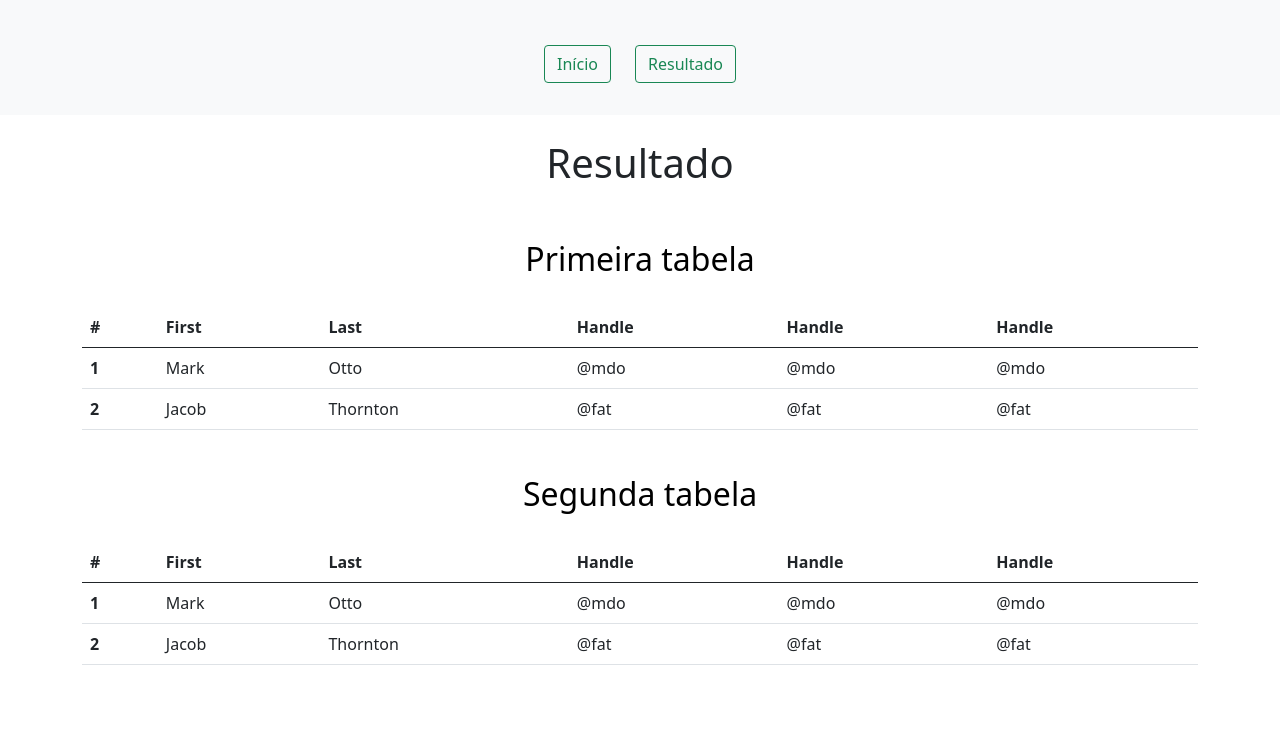
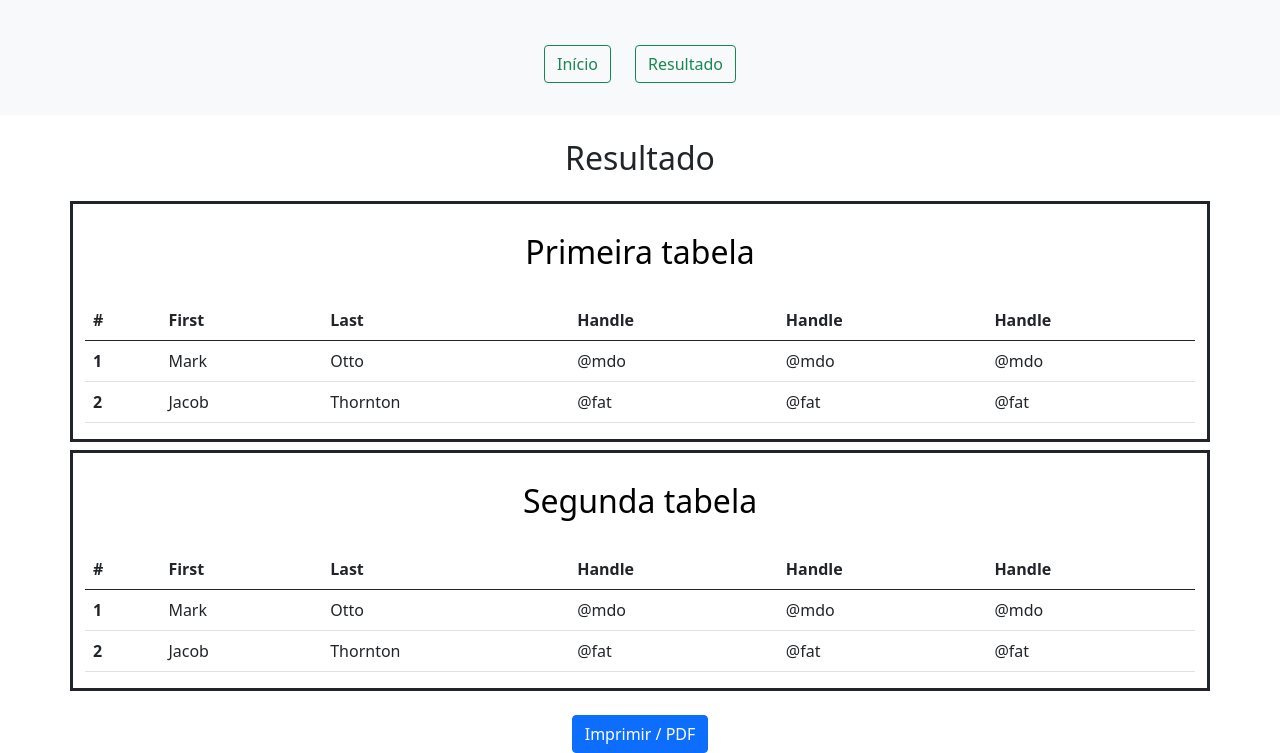
Before and after one commit to brenoepitacio/coletor_de_dados, a plain HTML site: page resultado.html in a window 1280 px wide. Shown: the part 85-838 px from the top of the page. Before the commit the page ends 800 px from the top, so only its background shows below. Drawn offline with nearby package versions, Linux system fonts and the light colour scheme.

Commit message:
adicionando o botão de impressão / pdf

```diff
--- a/resultado.html
+++ b/resultado.html
@@ -31,8 +31,8 @@
               <a class="btn btn-outline-success mb-4" href="resultado.html" type="button">Resultado</a>
             </form>
           </nav>
-        <h1 class="text-center mt-4 mb-4">Resultado</h1>
-        <div class="container justify-content-center">
+        <h2 class="text-center mt-4 mb-4">Resultado</h2>
+        <div class="container justify-content-center mb-2" style="border-style: solid;">
             <table class="table caption-top">
                 <caption style="color: black; font-size: 2rem;" class="mt-3 mb-3 text-center">Primeira tabela</caption>
                 <thead>
@@ -65,7 +65,7 @@
                 </tbody>
               </table>
         </div>
-        <div class="container justify-content-center">
+        <div class="container justify-content-center" style="border-style: solid;">
             <table class="table caption-top">
                 <caption style="color: black; font-size: 2rem;" class="mt-3 mb-3 text-center">Segunda tabela</caption>
                 <thead>
@@ -98,6 +98,9 @@
                 </tbody>
               </table>
         </div>
+        <form class="container text-center mt-4">
+          <input class="btn btn-primary" type="button" value="Imprimir / PDF" onclick="window.print()"/>
+        </form>
         </main>
     <script src="https://cdn.jsdelivr.net/npm/bootstrap@5.0.0-beta2/dist/js/bootstrap.bundle.min.js" integrity="sha384-b5kHyXgcpbZJO/tY9Ul7kGkf1S0CWuKcCD38l8YkeH8z8QjE0GmW1gYU5S9FOnJ0" crossorigin="anonymous"></script>
 </body>
```
